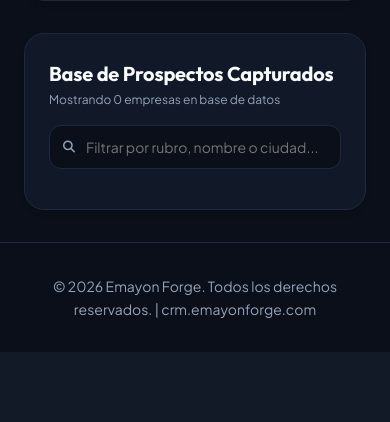
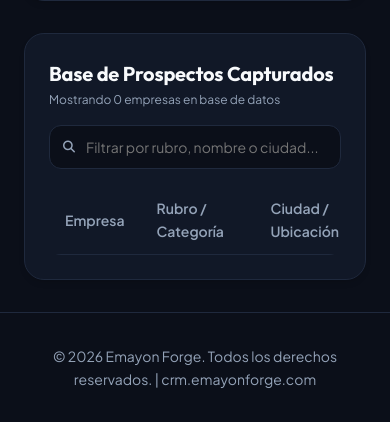
Before and after one commit to gnunnari-emayon/landing_factory, a FastAPI app: page /prospector in a window 390 px wide; the page is wider, and only the part inside the window is pictured. Shown: the part 992-1414 px from the top of that part. Before the commit the page ends 1344 px from the top of that part, so only its background shows below. Run offline with FastAPI, Linux system fonts and the light colour scheme; data that the repository does not hold is empty; parts of the project's set-up code (start-up, migrations or seed data) failed here and were passed over.

Commit message:
fix: corregir responsive data-table wrapper y bump cache-busting a v3.0.0

```diff
--- a/frontend/css/main.css
+++ b/frontend/css/main.css
@@ -368,47 +368,6 @@ a:hover {
   padding: 0.75rem 1rem;
   border-bottom: 1px solid var(--color-border);
 }
-@media (max-width: 768px) {
-  .data-table {
-    display: block;
-  }
-  .data-table thead {
-    display: none;
-  }
-  .data-table tbody {
-    display: flex;
-    flex-direction: column;
-    gap: 1rem;
-  }
-  .data-table tr.prospect-row {
-    display: flex;
-    flex-direction: column;
-    background: rgba(15, 23, 42, 0.6);
-    border: 1px solid var(--color-border);
-    border-radius: var(--radius-md);
-    padding: 1rem;
-    gap: 0.5rem;
-  }
-  .data-table td {
-    display: flex;
-    justify-content: space-between;
-    align-items: center;
-    padding: 0.35rem 0;
-    border-bottom: 1px solid rgba(255, 255, 255, 0.05);
-  }
-  .data-table td:last-child {
-    border-bottom: none;
-    margin-top: 0.5rem;
-    flex-direction: row;
-    gap: 0.5rem;
-    justify-content: stretch;
-  }
-  .data-table td:last-child .btn {
-    flex: 1;
-    justify-content: center;
-    min-height: 44px;
-  }
-}
 
 .btn-action {
   min-height: 44px;
--- a/frontend/scss/_components.scss
+++ b/frontend/scss/_components.scss
@@ -125,48 +125,6 @@
   td {
     padding: 0.75rem 1rem;
     border-bottom: 1px solid var(--color-border);
-  }
-
-  @media (max-width: 768px) {
-    display: block;
-    thead {
-      display: none;
-    }
-    tbody {
-      display: flex;
-      flex-direction: column;
-      gap: 1rem;
-    }
-    tr.prospect-row {
-      display: flex;
-      flex-direction: column;
-      background: rgba(15, 23, 42, 0.6);
-      border: 1px solid var(--color-border);
-      border-radius: var(--radius-md);
-      padding: 1rem;
-      gap: 0.5rem;
-    }
-    td {
-      display: flex;
-      justify-content: space-between;
-      align-items: center;
-      padding: 0.35rem 0;
-      border-bottom: 1px solid rgba(255, 255, 255, 0.05);
-
-      &:last-child {
-        border-bottom: none;
-        margin-top: 0.5rem;
-        flex-direction: row;
-        gap: 0.5rem;
-        justify-content: stretch;
-
-        .btn {
-          flex: 1;
-          justify-content: center;
-          min-height: 44px;
-        }
-      }
-    }
   }
 }
 
--- a/frontend/templates/agencia/prospector.html
+++ b/frontend/templates/agencia/prospector.html
@@ -116,7 +116,9 @@
       </div>
     </div>
 
-    <table class="data-table" id="prospects-table">
+    <!-- Wrapper responsive para scroll horizontal en pantallas móviles -->
+    <div style="width: 100%; overflow-x: auto; -webkit-overflow-scrolling: touch; border-radius: var(--radius-md);">
+      <table class="data-table" id="prospects-table" style="min-width: 720px;">
         <thead>
           <tr>
             <th>Empresa</th>
@@ -160,6 +162,7 @@
           {% endfor %}
         </tbody>
       </table>
+    </div>
   </div>
 </div>
 
--- a/frontend/templates/base.html
+++ b/frontend/templates/base.html
@@ -9,7 +9,7 @@
   <link rel="preconnect" href="https://fonts.gstatic.com" crossorigin>
   <link href="https://fonts.googleapis.com/css2?family=Plus+Jakarta+Sans:wght@400;600;700;800&display=swap" rel="stylesheet">
   <link rel="stylesheet" href="https://cdnjs.cloudflare.com/ajax/libs/font-awesome/6.4.0/css/all.min.css">
-  <link rel="stylesheet" href="/static/css/main.css?v=2.5.0">
+  <link rel="stylesheet" href="/static/css/main.css?v=3.0.0">
 </head>
 <body>
   {% include 'partials/header.html' %}
```
Also changed, not shown: 1 other file. Lines whose indentation alone changed are shown as unchanged.
